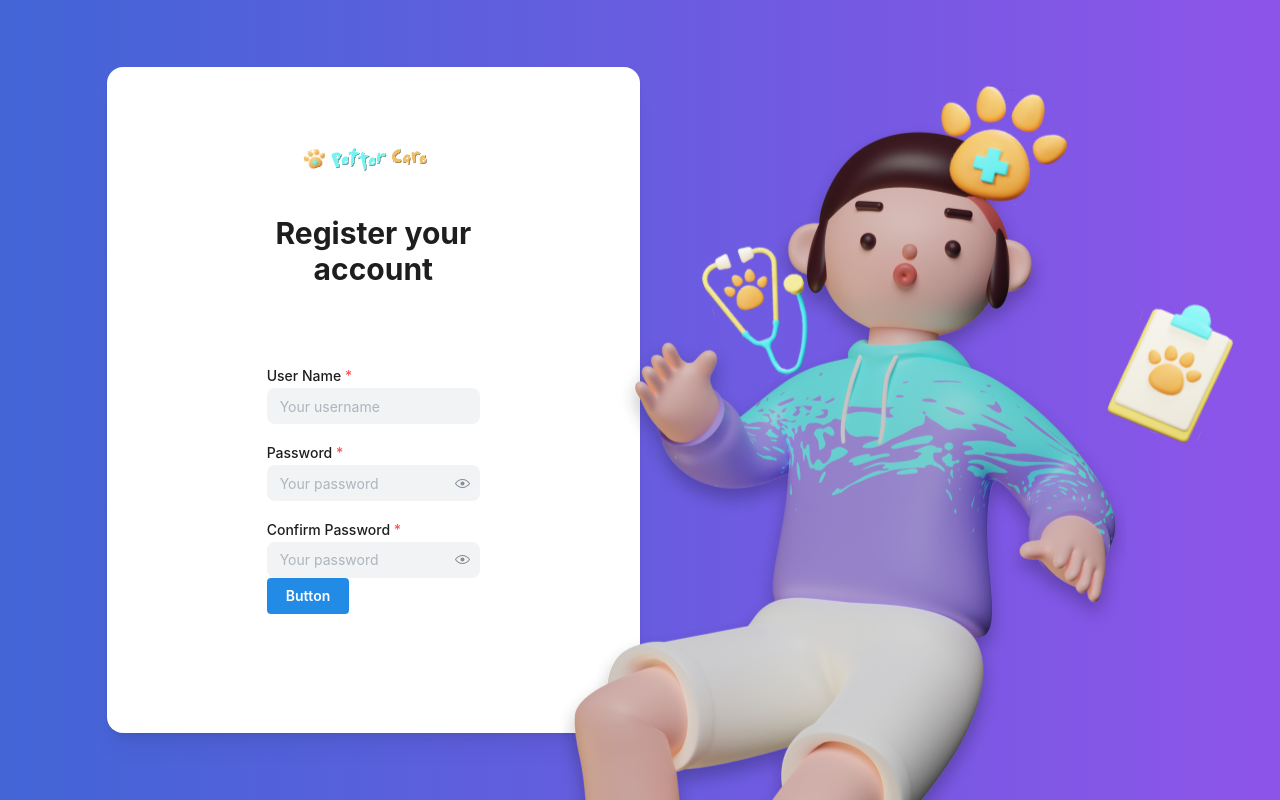
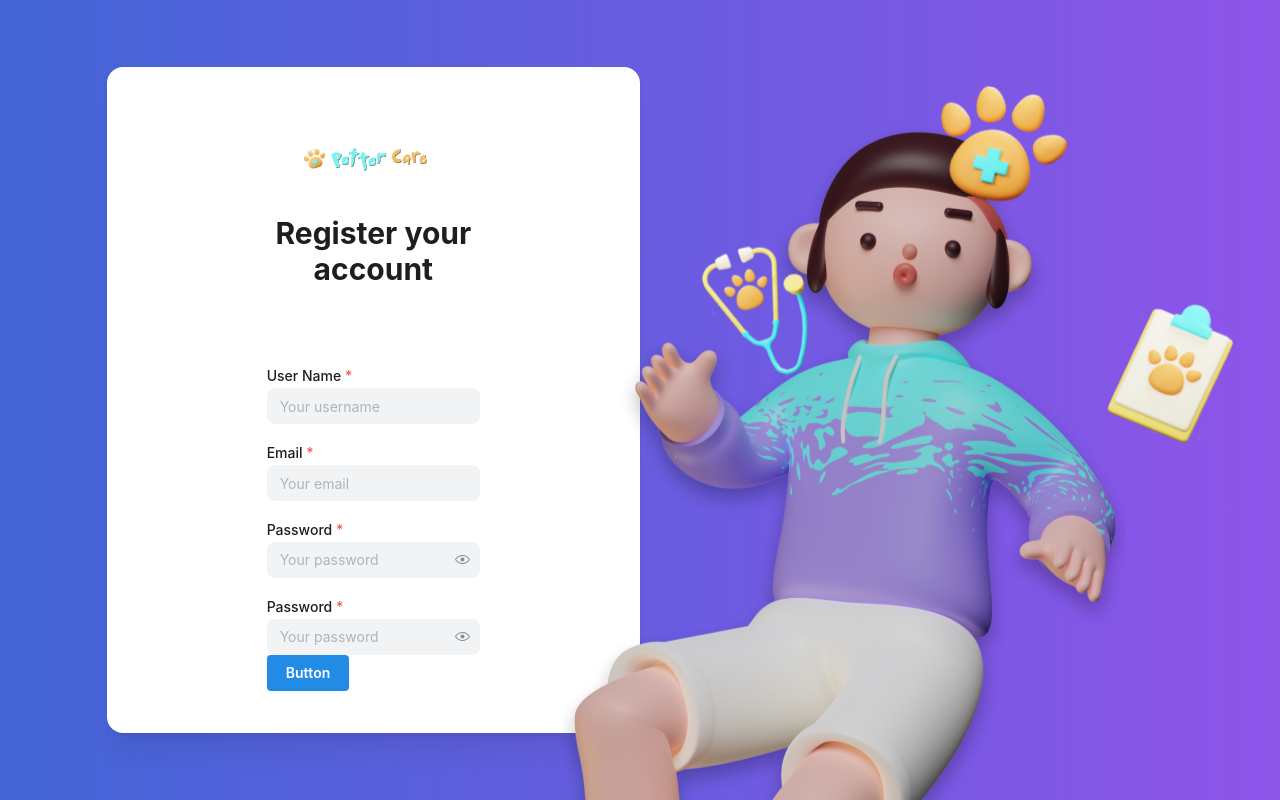
Before and after one commit to Ethea2/petter-care, a React (Vite) app in the folder frontend/: page /register in a window 1280 px wide. Built offline with nearby package versions, Linux system fonts and the light colour scheme.

Commit message:
chore: added error fields

```diff
--- a/frontend/src/components/register/RegisterForm.tsx
+++ b/frontend/src/components/register/RegisterForm.tsx
@@ -13,15 +13,55 @@ Text,
 const RegisterForm = () => {
     return (
         <>
-        <Paper className='h-full p-20 px-40' shadow="md" radius="lg">
+        <Paper className='h-full p-20 px-40' shadow="lg" radius="lg">
             <img className='mx-auto pr-4 mb-12 w-2/3 hover:brightness-75 cursor-pointer transition duration-400 ease-in-out' src="/logo.svg" alt="Logo" />
             <Title className='-m-1 text-3xl' ta="center">
                 Register your account
             </Title>
 
-            <TextInput className='mt-20' variant='filled' label="User Name" placeholder="Your username" radius="md" required />
-            <PasswordInput variant='filled' label="Password" placeholder="Your password" radius="md" mt="md" required/>
-            <PasswordInput variant='filled' label="Confirm Password" placeholder="Your password" radius="md" mt="md" required/>
+            <TextInput
+                className='mt-20'
+                variant='filled'
+                label="User Name"
+                placeholder="Your username"
+                radius="md"
+                required
+                error=''
+                // TODO: Put error message here
+            />
+
+            <TextInput
+                variant='filled'
+                label="Email"
+                placeholder="Your email"
+                radius="md"
+                mt="md"
+                required
+                error=''
+                // TODO: Put error message here
+            />
+
+            <PasswordInput
+                variant='filled'
+                label="Password"
+                placeholder="Your password"
+                radius="md"
+                mt="md"
+                required
+                error=''
+                // TODO: Put error message here
+            />
+
+            <PasswordInput
+                variant='filled'
+                label="Password"
+                placeholder="Your password"
+                radius="md"
+                mt="md"
+                required
+                error=''
+                // TODO: Put error message here
+            />
             {/* <Group justify="space-between" mt="lg">
                 <Checkbox label="I agree to the Privacy Policy"/>
             </Group> */}
--- a/frontend/src/components/sign-in/SignInForm.tsx
+++ b/frontend/src/components/sign-in/SignInForm.tsx
@@ -1,7 +1,6 @@
 import {
     TextInput,
     PasswordInput,
-  Checkbox,
     Anchor,
     Paper,
     Title,
@@ -10,10 +9,14 @@ Text,
     Button,
 } from '@mantine/core';
 
+import { Checkbox } from '@mantine/core'
+
 const SignInForm = () => {
     return (
         <>
-        <Paper className='h-full p-20 px-40' shadow="md" radius="lg">
+        <Button color='blue'>Button</Button>
+
+        <Paper className='h-full p-20 px-40' shadow="lg" radius="lg">
             <img className='mx-auto pr-4 mb-12 w-2/3 hover:brightness-75 cursor-pointer transition duration-400 ease-in-out' src="/logo.svg" alt="Logo" />
             <Text className='text-lg'ta="center">
                 Welcome back!
@@ -22,15 +25,36 @@ const SignInForm = () => {
                 Sign in now
             </Title>
 
-            <TextInput className='mt-20' variant='filled' label="User Name" placeholder="Your username" radius="md" required />
-            <PasswordInput variant='filled' label="Password" placeholder="Your password" radius="md" mt="md" required/>
+            <TextInput
+                className='mt-20'
+                variant='filled'
+                label="User Name"
+                placeholder="Your username"
+                radius="md"
+                required
+                error=''
+                // TODO: Put error message here
+            />
+
+            <PasswordInput
+                variant='filled'
+                label="Password"
+                placeholder="Your password"
+                radius="md"
+                mt="md"
+                required
+                error=''
+                // TODO: Put error message here
+            />
+
             <Group justify="space-between" mt="lg">
-                <Checkbox label="Remember me"/>
+                <Checkbox label="Remember me" />
                 <Anchor component="button" size="sm">
                     Forgot password?
                 </Anchor>
             </Group>
             <Button color='blue'>Button</Button>
+
         </Paper>
         </>
     )
```
Lines whose indentation alone changed are shown as unchanged.
